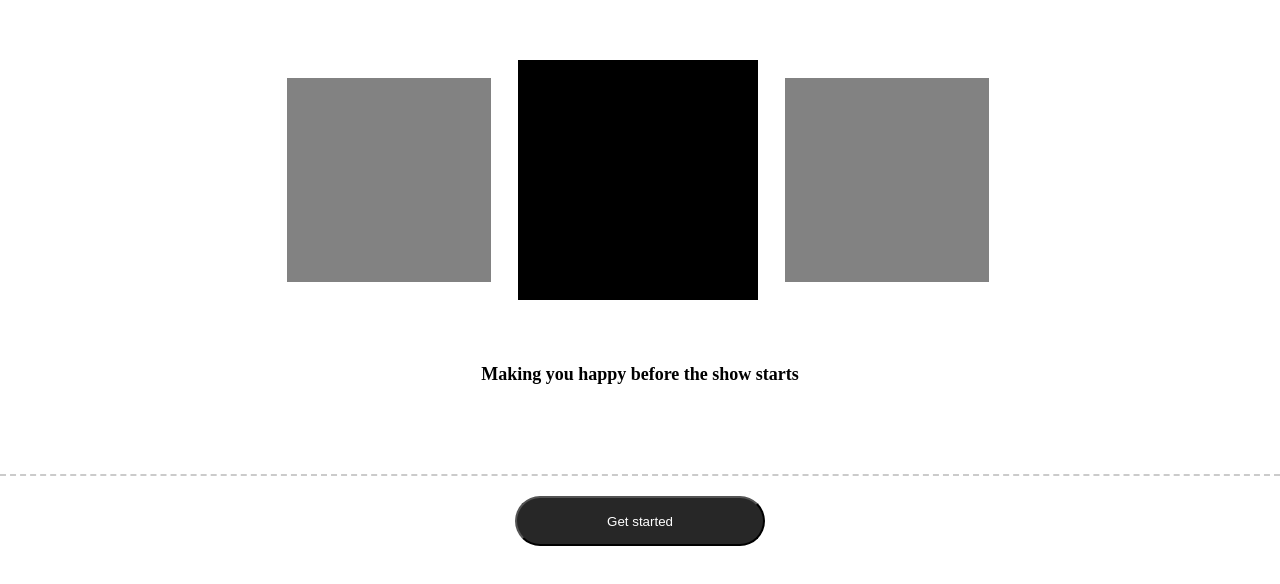
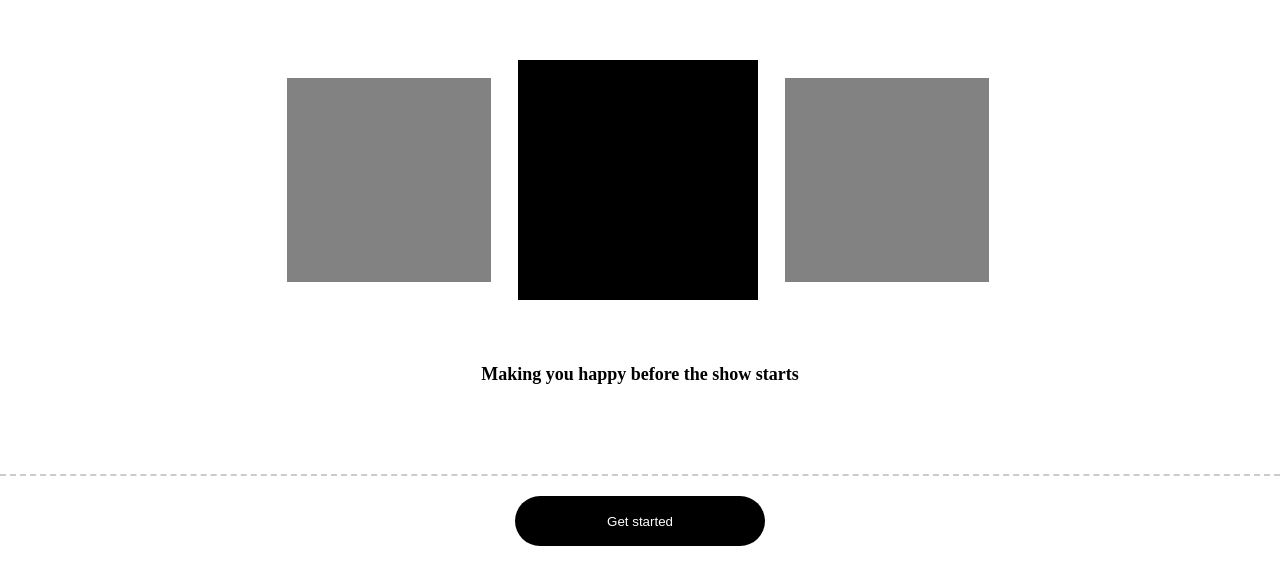
Before and after one commit to tobi-awolaju-21/Queue-wrap, a plain HTML site: page frontend/index.html in a window 1280 px wide. Shown: the part 204-788 px from the top of the page. Drawn offline with nearby package versions, Linux system fonts and the light colour scheme.

Commit message:
uygluhi/sa

```diff
--- a/frontend/homeStyle.css
+++ b/frontend/homeStyle.css
@@ -50,14 +50,16 @@ body{
     bottom:100px;
     }
 
-    button{
-    width: 250px;
-    height: 50px;
-    background-color: rgb(39, 39, 39);
-    color:#fff;
-    border-radius: 50px;
-    position: fixed;
-    left:calc(50vw - 125px)
+    button {
+      width: 250px;
+      height: 50px;
+      background-color: rgb(0, 0, 0);
+      color: #fff;
+      border-radius: 50px;
+      position: fixed;
+      left: calc(50vw - 125px);
+      border: none; /* Remove default border */
+      box-shadow: none; /* Remove shadow */
     }
 
      /* Define animation */
--- a/frontend/indexStyle.css
+++ b/frontend/indexStyle.css
@@ -77,14 +77,16 @@ position: fixed;
 bottom:100px;
 }
 
-button{
-width: 250px;
-height: 50px;
-background-color: rgb(39, 39, 39);
-color:#fff;
-border-radius: 50px;
-position: fixed;
-left:calc(50vw - 125px)
+button {
+  width: 250px;
+  height: 50px;
+  background-color: rgb(0, 0, 0);
+  color: #fff;
+  border-radius: 50px;
+  position: fixed;
+  left: calc(50vw - 125px);
+  border: none; /* Remove default border */
+  box-shadow: none; /* Remove shadow */
 }
 
  /* Define animation */
```
